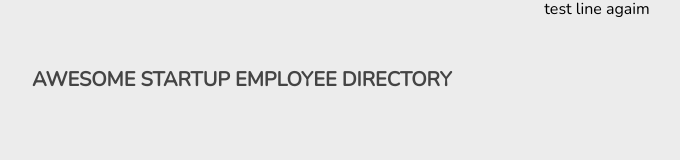
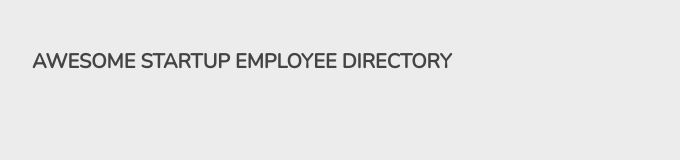
Before and after one commit to WebDevBrum/TechDegree-Project-5, a plain HTML site: page index.html in a window 1280 px wide. Shown: the whole page, without its empty margins (43-723 px from the left). Drawn offline with nearby package versions, Linux system fonts and the light colour scheme.

Commit message:
removed test line

```diff
--- a/index.html
+++ b/index.html
@@ -8,7 +8,7 @@
         <link href="css/styles.css" rel="stylesheet">
     </head>
     <body>
-test line agaim
+
         <!-- =======================
             Gallery container
         ======================== -->
```
